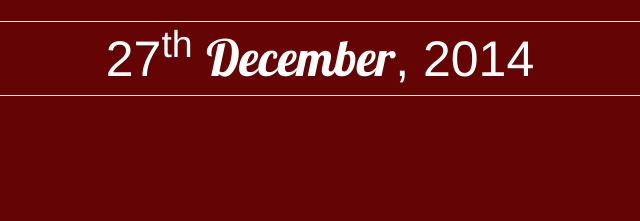
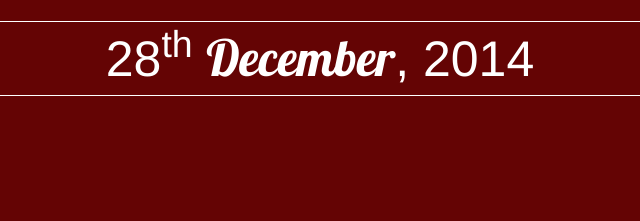
Before and after one commit to anantmittal/shekharshiwali, a plain HTML site: page index.html in a window 1280 px wide. Shown: the part 406-627 px from the top of the page, 320-960 px from the left. Drawn offline with nearby package versions, Linux system fonts and the light colour scheme; a web font is replaced by a local one.

Commit message:
Event Info Done

```diff
--- a/index.html
+++ b/index.html
@@ -154,7 +154,7 @@ $(document).ready(function() {
 				<h1 style="color:#efd753;font-family: 'Oswald', sans-serif;font-size:90px;font-style:normal;">Shiwali   <font style="font-family: 'Lobster', cursive;font-size:80px;color:white;">&</font>   Shekhar</br></h1>
 				</br>
 				<div style="border-top: 1px solid white;border-bottom: 1px solid white;">
-					<font style="font-size:50px;color:white;"> 27<sup>th</sup> <font style="font-family: 'Lobster', cursive;">December</font>, 2014</font>
+					<font style="font-size:50px;color:white;"> 28<sup>th</sup> <font style="font-family: 'Lobster', cursive;">December</font>, 2014</font>
 				</div>
 			</div>
 		</div>
```
